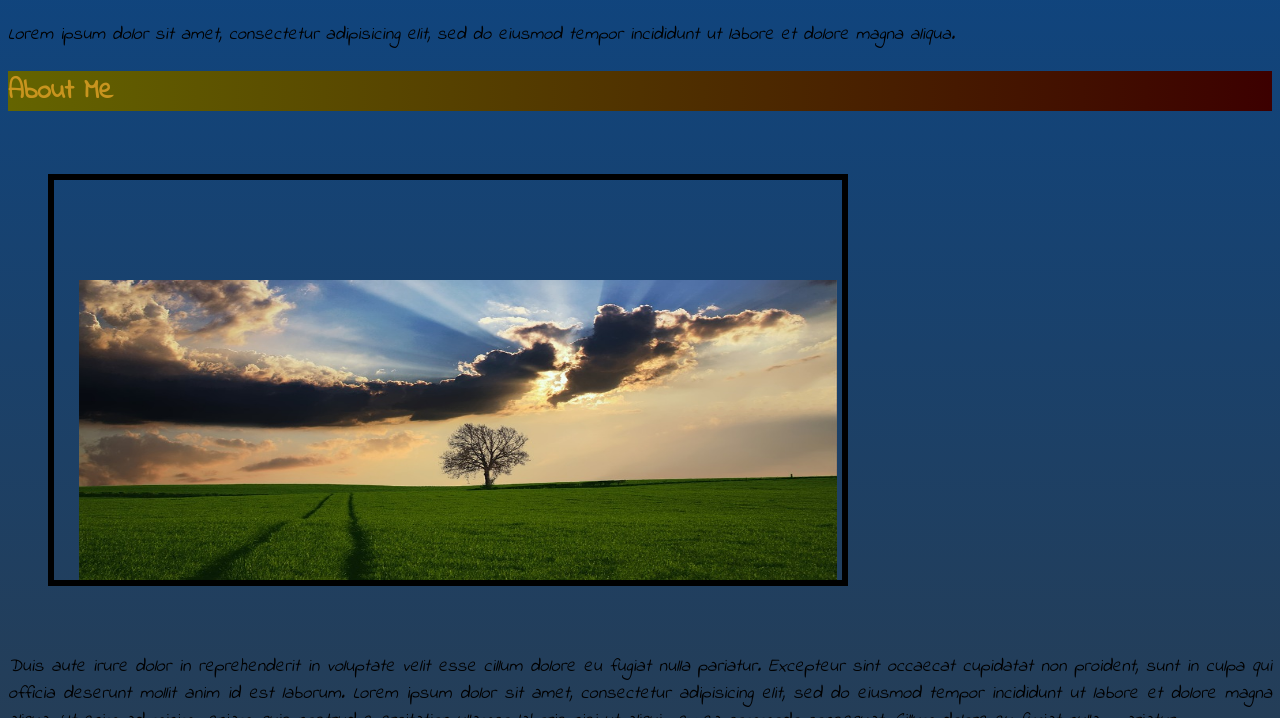
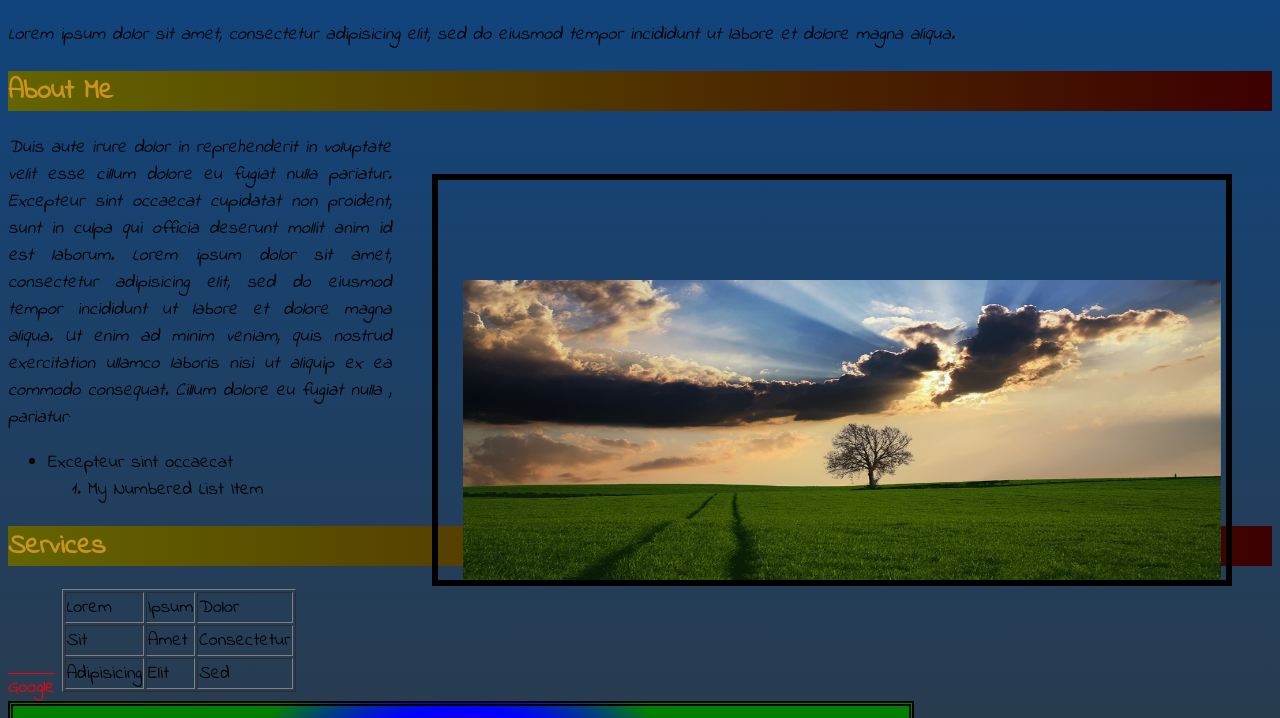
Before and after one commit to LennyRemache/learn-css, a plain HTML site: page html/practice.html in a window 1280 px wide. Shown: the part 82-800 px from the top of the page. Drawn offline with Linux system fonts and the light colour scheme.

Commit message:
Floats and Display Types

```diff
--- a/css/main.css
+++ b/css/main.css
@@ -38,11 +38,13 @@ body {
     /*background-size: cover;*/
 
     border: 5px double black;
+
 }
 
 .link {
     color: red;
     text-decoration: overline;
+
 }
 
 .para-text {
@@ -67,4 +69,11 @@ body {
     top and bottom, left and right for margin: 80px 40px;
     */
     padding: 100px 5px 0px 25px;
+
+    float: right;
 }
+
+.table {
+    /* display: none; */
+    display: inline-block;
+}
--- a/html/practice.html
+++ b/html/practice.html
@@ -1,4 +1,4 @@
-<!-- CSS Borders, Margin, and Padding -->
+<!-- Floats and Display Types -->
 
 <!DOCTYPE html>
 
@@ -48,7 +48,7 @@
 
       <h2 class="subtitle">Services</h2>
       <a href="http://google.com" target="_blank" class="link">Google</a>
-      <table border="1">
+      <table border="1" class="table">
         <thead>
           <tr>
             <td>Lorem</td>
```
Also changed, not shown: 1 other file.
